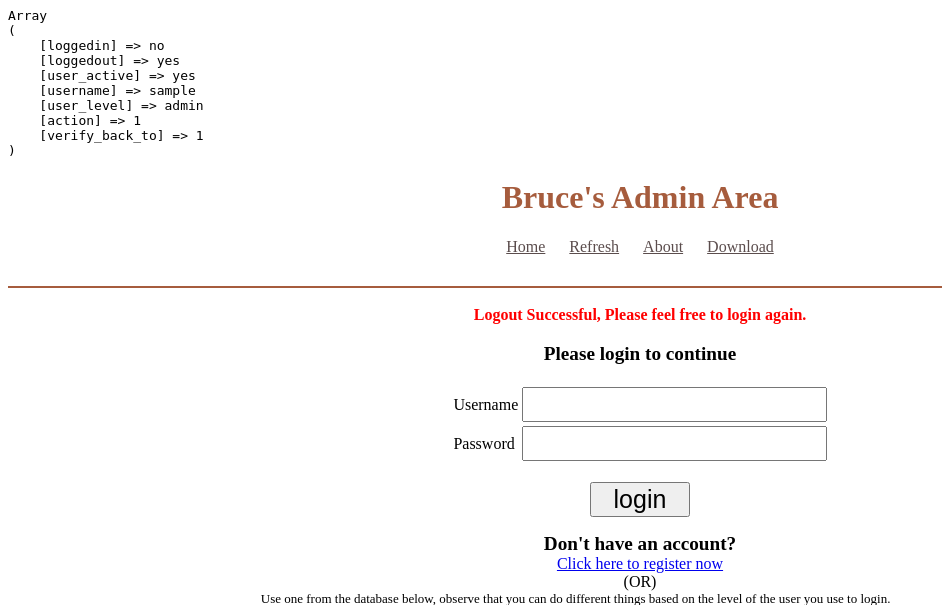
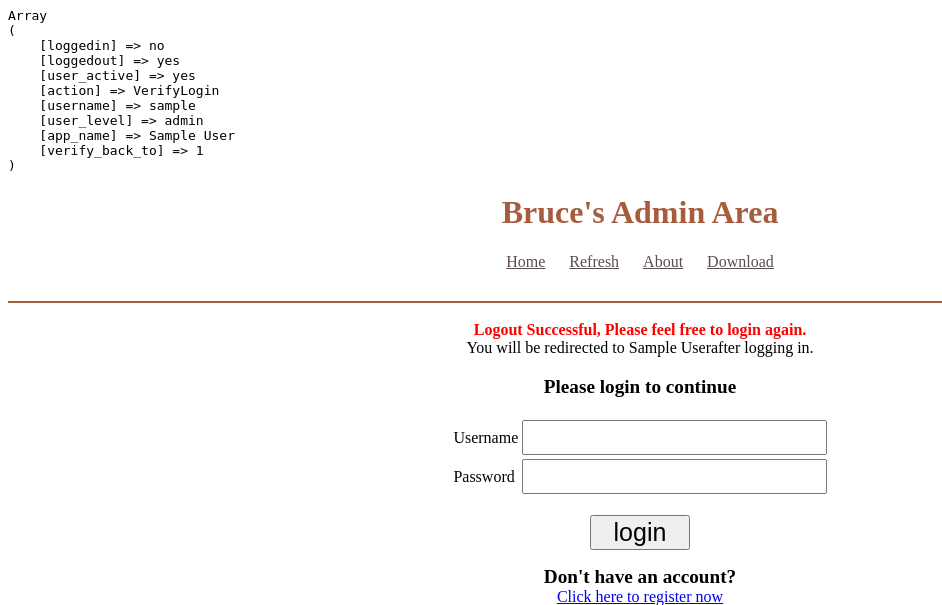
Before and after one commit to brucekaushik/BrucesAdminArea, a PHP site: page /home.php in a window 1280 px wide. Shown: the top 605 px of the page, without its empty margins (0-942 px from the left). Run offline with PHP 8.4, Linux system fonts and the light colour scheme; the visitor is signed in with stand-in values (Sample User, id 1).

Commit message:
fixed application redirection bug, added redirection msg

```diff
--- a/home.php
+++ b/home.php
@@ -49,6 +49,10 @@ if ($_SESSION['loggedin'] == "no"){
         // if the user has logged out before, show logout successful message
         if ($_SESSION['loggedout'] == "yes"){
             print "<br><center><div style='color: red'><b>Logout Successful, Please feel free to login again.</b></div></center>";
+        }
+
+        if(isset($_SESSION['app_name'])){
+        	echo "<center>You will be redirected to " . $_SESSION['app_name'] . "after logging in.</center>" ;
         }
 
         // show user the login form
@@ -118,16 +122,12 @@ if($_SESSION['loggedin'] == "yes"){
     if($_SESSION['user_active'] == "yes"){
 
 	    // for convenience sake
-        if(isset($_SESSION["action"])){
+        if(@$_SESSION["action"] == "VerifyLogin"){
 
         	$url = $_SESSION['verify_back_to'];
 
-        	unset($_SESSION['verify_back_to']);
-        	unset($_SESSION['action']);
-
-            // redirect the user to the application page
-            // printf("<script>location.href='$url'</script>"); // javascript is executed after php processes the code, therefore session variables are unset before getting redirected in this case, therefore user is not getting redirected immediately after logging in
-        	header ("Location: $url");
+        	// redirect the user to the application page
+        	printf("<script>location.href='$url'</script>");
 
         }
 
```
